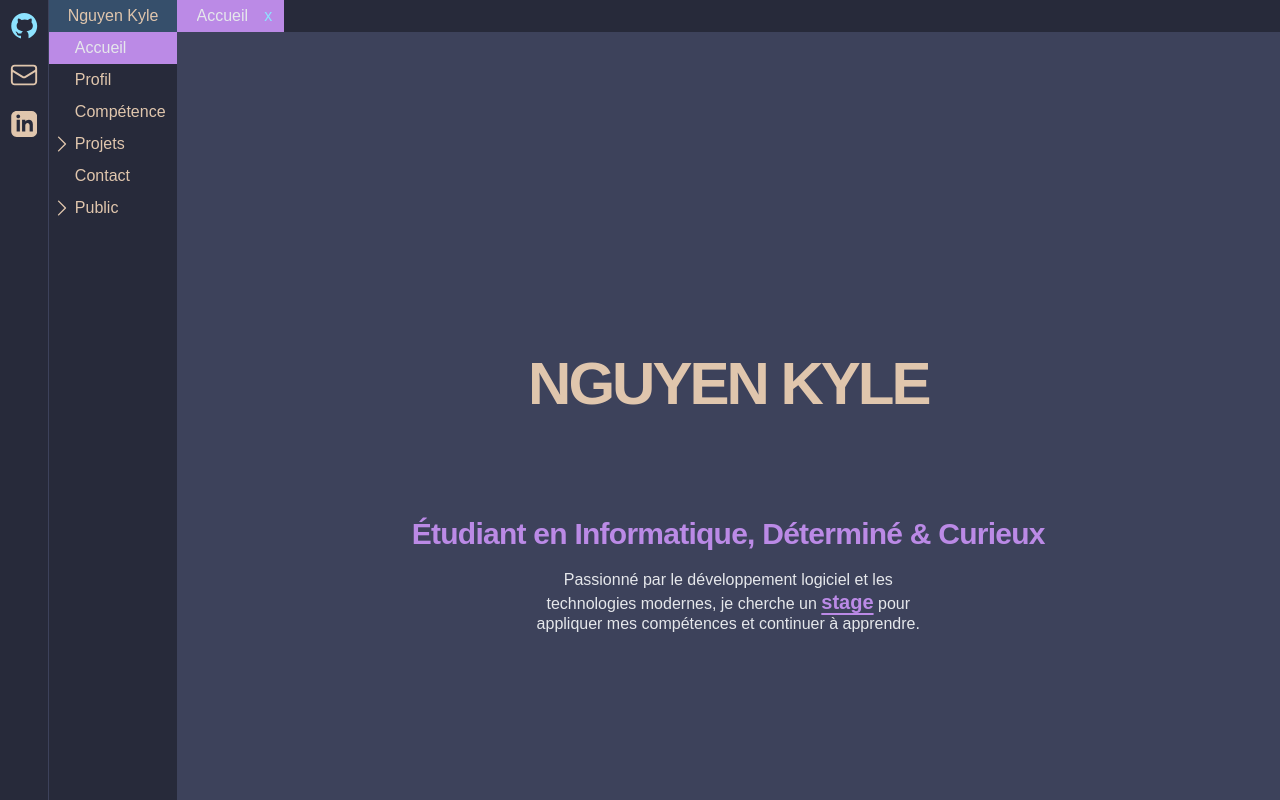
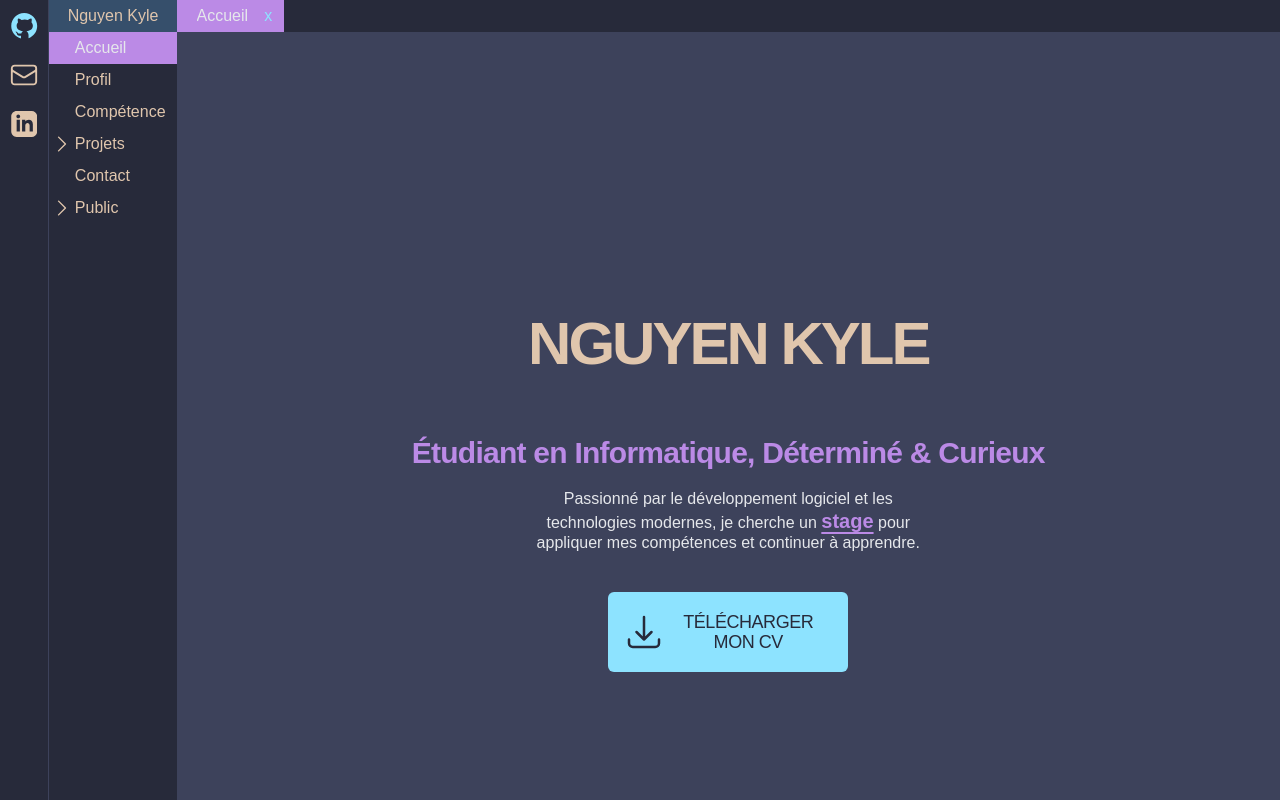
Before and after one commit to Shiusa/portfolio, a Next.js app: page / in a window 1280 px wide. Built offline with nearby package versions, Linux system fonts and the light colour scheme.

Commit message:
add download icon

```diff
--- a/src/app/(no-code)/cv/page.tsx
+++ b/src/app/(no-code)/cv/page.tsx
@@ -1,3 +1,4 @@
+import DownloadCVBtn from '@/components/DownloadCVBtn'
 import HighlightSMWrapper from '@/components/HighlightSMWrapper'
 import UnderlineSMWrapper from '@/components/UnderlineSMWrapper'
 import React from 'react'
@@ -8,7 +9,7 @@ const CVPage = () => {
             <h1 className='pt-[12%] pb-[6%] w-full font-bold text-3xl text-center text-orTamise'>Curriculum Vitae</h1>
         <div className='flex flex-col items-center justify-center w-[72%]'>
             <h1 className='pt-[8%] pb-[2%] w-[50%] text-xl text-center text-gray-200 tracking-tight text-pretty mb-[4%]'>Téléchargez mon <HighlightSMWrapper>CV</HighlightSMWrapper> pour obtenir tous les <UnderlineSMWrapper>détails</UnderlineSMWrapper> sur mon <UnderlineSMWrapper>parcours</UnderlineSMWrapper> et mes <UnderlineSMWrapper>compétences</UnderlineSMWrapper>.</h1>
-            <a download={true} href="/cv.pdf" className='flex flex-col items-center justify-center bg-bleuNeon hover:bg-mauveNeon w-60 h-20 px-[4%] py-[4%] text-center leading-5 uppercase text-pretty text-grisAnthracite hover:text-gray-200 text-lg rounded-md transition-colors duration-100 ease-in-out'>Télécharger mon CV</a>
+            <DownloadCVBtn />
         </div>
         <div>
         {/* width={720} height={1080}  */}
--- a/src/app/(no-code)/page.tsx
+++ b/src/app/(no-code)/page.tsx
@@ -1,16 +1,60 @@
+
+'use client'
+import DownloadCVBtn from '@/components/DownloadCVBtn';
+import { motion, Variants } from 'framer-motion'
+
+const childVariant:Variants = {
+	hidden: {
+		opacity: 0,
+		y: 50
+	},
+	visible: {
+		opacity: 1,
+		y: 0,
+	}
+}
 
 export default function Home() {
   return (
     <div className="w-full h-full flex flex-col items-center justify-center overflow-y-scroll py-[5%] text-gray-200 px-[4%] scrollbar-hidden">
-      <div className="w-full flex flex-col items-center justify-center py-[50%]">
-        <h1 className='pt-[12%] pb-[2%] w-full font-bold text-6xl text-center text-orTamise tracking-tighter'>NGUYEN KYLE</h1>
-        <h1 className='pt-[8%] pb-[2%] w-full font-bold text-3xl text-center text-mauveNeon tracking-tight'>Étudiant en Informatique, Déterminé & Curieux</h1>
-        <p className="text-center text-gray-200 text-pretty w-[40%] leading-4">Passionné par le développement logiciel et les technologies modernes,
-        je cherche un <span className="text-mauveNeon font-bold text-xl underline underline-offset-4">stage</span> pour appliquer mes compétences et continuer à apprendre.</p>
-      </div>
-      <div className="text-center">
-        {/* <p>Lorem, ipsum dolor sit amet consectetur adipisicing elit. Non, accusamus! Id excepturi est ducimus delectus. Eveniet repellendus, optio incidunt rerum ratione inventore quod ullam eligendi sint at quidem praesentium porro!</p> */}
-      </div>
+		<motion.div className="w-full flex flex-col items-center justify-center py-[50%]"
+			variants={{
+				hidden: {
+					opacity: 1
+				},
+				visible: {
+					opacity: 1,
+					transition: {
+						staggerChildren: 0.075,
+						ease: 'easeInOut'
+					}
+				}
+			}}
+			initial="hidden"
+			animate="visible"
+		>
+			<motion.h1 className='pt-[12%] pb-[2%] w-full font-bold text-6xl text-center text-orTamise tracking-tighter'
+				variants={childVariant}
+			>
+				NGUYEN KYLE
+			</motion.h1>
+			<motion.h1 className='pt-[4%] pb-[2%] w-full font-bold text-3xl text-center text-mauveNeon tracking-tight'
+				variants={childVariant}
+			>
+				Étudiant en Informatique, Déterminé & Curieux
+			</motion.h1>
+			<motion.p className="text-center text-gray-200 text-pretty w-[40%] leading-4"
+				variants={childVariant}
+			>
+				Passionné par le développement logiciel et les technologies modernes, je cherche un <span className="text-mauveNeon font-bold text-xl underline underline-offset-4">stage</span> pour appliquer mes compétences et continuer à apprendre.
+			</motion.p>
+			<div className='mt-[4%]'>
+				<DownloadCVBtn/>
+			</div>
+		</motion.div>
+		<div className="text-center">
+			{/* <p>Lorem, ipsum dolor sit amet consectetur adipisicing elit. Non, accusamus! Id excepturi est ducimus delectus. Eveniet repellendus, optio incidunt rerum ratione inventore quod ullam eligendi sint at quidem praesentium porro!</p> */}
+		</div>
     </div>
   );
 }
--- /dev/null
+++ b/src/components/DownloadCVBtn.tsx
@@ -0,0 +1,30 @@
+'use client'
+import DownloadIcon from '@/icons/DownloadIcon'
+import React from 'react'
+import { motion } from 'framer-motion'
+
+const DownloadCVBtn = () => {
+    return (
+        <motion.a download={true} href="/cv.pdf" className='flex flex-row items-center justify-center bg-bleuNeon hover:bg-mauveNeon w-60 h-20 px-4 py-4 text-center leading-5 tracking-tight uppercase text-balance text-grisAnthracite hover:text-gray-200 text-lg rounded-md transition-colors duration-100 ease-in-out'
+            variants={{
+                hidden: {
+                    opacity: 0,
+                    y: 100
+                },
+                visible: {
+                    opacity: 1,
+                    y: 0,
+                }
+            }}
+            initial="hidden"
+            animate="visible"
+            transition={{
+                delay: 0.3,
+            }}
+        >
+            <span><DownloadIcon size={40} /></span>Télécharger mon CV
+        </motion.a>
+    )
+}
+
+export default DownloadCVBtn
--- /dev/null
+++ b/src/icons/DownloadIcon.tsx
@@ -0,0 +1,17 @@
+import React, { ComponentPropsWithoutRef } from 'react'
+
+const DownloadIcon = (props: ComponentPropsWithoutRef<"svg"> & {size?:number}) => {
+    return (
+        // <svg width="98" height="96" {...props}>
+        //     <path fill-rule="evenodd" clip-rule="evenodd" d="M48.854 0C21.839 0 0 22 0 49.217c0 21.756 13.993 40.172 33.405 46.69 2.427.49 3.316-1.059 3.316-2.362 0-1.141-.08-5.052-.08-9.127-13.59 2.934-16.42-5.867-16.42-5.867-2.184-5.704-5.42-7.17-5.42-7.17-4.448-3.015.324-3.015.324-3.015 4.934.326 7.523 5.052 7.523 5.052 4.367 7.496 11.404 5.378 14.235 4.074.404-3.178 1.699-5.378 3.074-6.6-10.839-1.141-22.243-5.378-22.243-24.283 0-5.378 1.94-9.778 5.014-13.2-.485-1.222-2.184-6.275.486-13.038 0 0 4.125-1.304 13.426 5.052a46.97 46.97 0 0 1 12.214-1.63c4.125 0 8.33.571 12.213 1.63 9.302-6.356 13.427-5.052 13.427-5.052 2.67 6.763.97 11.816.485 13.038 3.155 3.422 5.015 7.822 5.015 13.2 0 18.905-11.404 23.06-22.324 24.283 1.78 1.548 3.316 4.481 3.316 9.126 0 6.6-.08 11.897-.08 13.526 0 1.304.89 2.853 3.316 2.364 19.412-6.52 33.405-24.935 33.405-46.691C97.707 22 75.788 0 48.854 0z" fill="#24292f"/>
+        // </svg>
+        // <svg x="0px" y="0px"  fill='currentColor' viewBox="0 0 30 30" >
+        //     <path d="M15,3C8.373,3,3,8.373,3,15c0,5.623,3.872,10.328,9.092,11.63C12.036,26.468,12,26.28,12,26.047v-2.051 c-0.487,0-1.303,0-1.508,0c-0.821,0-1.551-0.353-1.905-1.009c-0.393-0.729-0.461-1.844-1.435-2.526 c-0.289-0.227-0.069-0.486,0.264-0.451c0.615,0.174,1.125,0.596,1.605,1.222c0.478,0.627,0.703,0.769,1.596,0.769 c0.433,0,1.081-0.025,1.691-0.121c0.328-0.833,0.895-1.6,1.588-1.962c-3.996-0.411-5.903-2.399-5.903-5.098 c0-1.162,0.495-2.286,1.336-3.233C9.053,10.647,8.706,8.73,9.435,8c1.798,0,2.885,1.166,3.146,1.481C13.477,9.174,14.461,9,15.495,9 c1.036,0,2.024,0.174,2.922,0.483C18.675,9.17,19.763,8,21.565,8c0.732,0.731,0.381,2.656,0.102,3.594 c0.836,0.945,1.328,2.066,1.328,3.226c0,2.697-1.904,4.684-5.894,5.097C18.199,20.49,19,22.1,19,23.313v2.734 c0,0.104-0.023,0.179-0.035,0.268C23.641,24.676,27,20.236,27,15C27,8.373,21.627,3,15,3z"></path>
+        // </svg>
+        <svg fill="none" viewBox="0 0 24 24" strokeWidth="1.5" stroke="currentColor" width={props.size} height={props.size} {...props}>
+            <path strokeLinecap="round" strokeLinejoin="round" d="M3 16.5v2.25A2.25 2.25 0 0 0 5.25 21h13.5A2.25 2.25 0 0 0 21 18.75V16.5M16.5 12 12 16.5m0 0L7.5 12m4.5 4.5V3" />
+        </svg>
+	)
+}
+
+export default DownloadIcon
```
Also changed, not shown: public/download-icon.svg (added).
